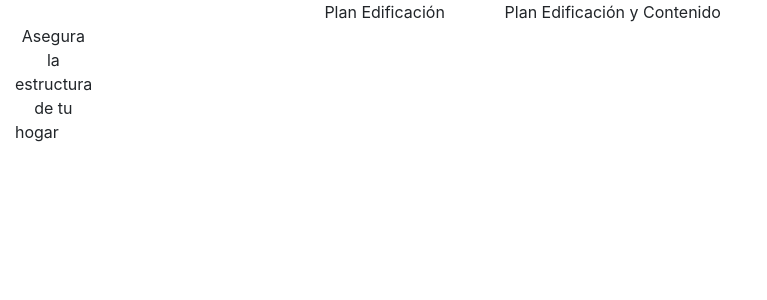
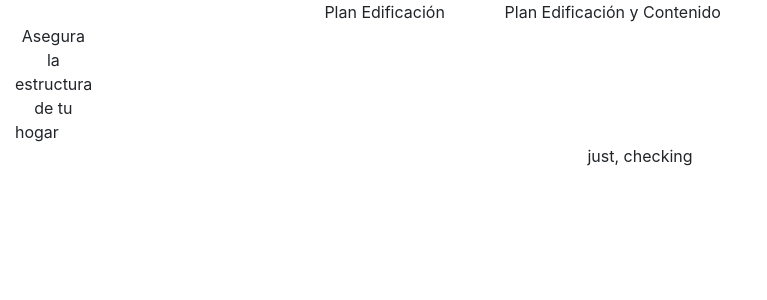
Before and after one commit to JanetGM/hackaton-interna-rimac, a React (Create React App) app: page / in a window 1280 px wide. Shown: the top 300 px of the page, without its empty margins (0-767 px from the left). Built offline with nearby package versions, Linux system fonts and the light colour scheme.

Commit message:
creación de componente questions

```diff
--- a/src/App.js
+++ b/src/App.js
@@ -1,11 +1,13 @@
 import React from 'react';
 import './App.css';
 import Comparative from '../src/components/Comparative';
+import Questions from '../src/components/Questions'
 
 function App() {
   return (
     <div className="App">
      <Comparative/>
+     <Questions />
     </div>
   );
 }
--- /dev/null
+++ b/src/components/Questions.js
@@ -0,0 +1,9 @@
+import React from 'react'
+
+const Questions = () => {
+    return (
+        <label>just, checking</label>
+
+    );
+}
+export default Questions;
```
Also changed, not shown: 1 other file (tests, documents, lock files or other folders).
